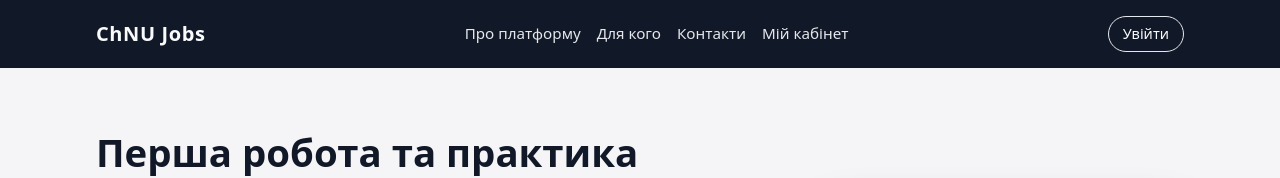
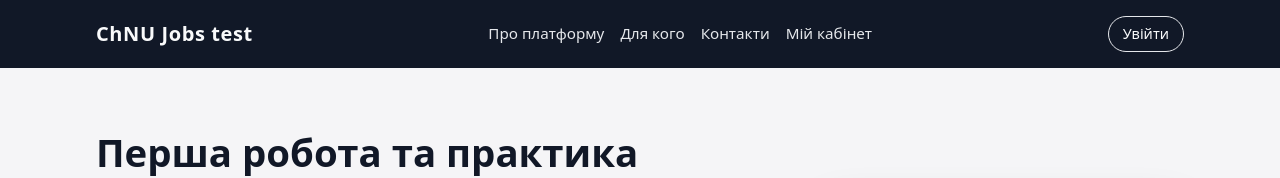
Before and after one commit to kateryna-petryk/devops-chnu-jobs, a website: page src/index.html in a window 1280 px wide. Shown: the top 178 px of the page. Drawn offline with Linux system fonts and the light colour scheme.

Commit message:
testing render

```diff
--- a/src/index.html
+++ b/src/index.html
@@ -374,7 +374,7 @@
   <header>
     <div class="container">
       <div class="nav">
-        <div class="logo">ChNU Jobs</div>
+        <div class="logo">ChNU Jobs test</div>
         <nav class="nav-links">
           <a href="#about">Про платформу</a>
           <a href="#roles">Для кого</a>
```
